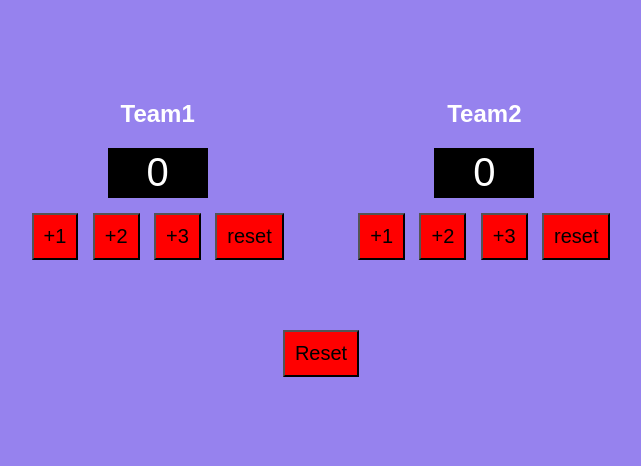
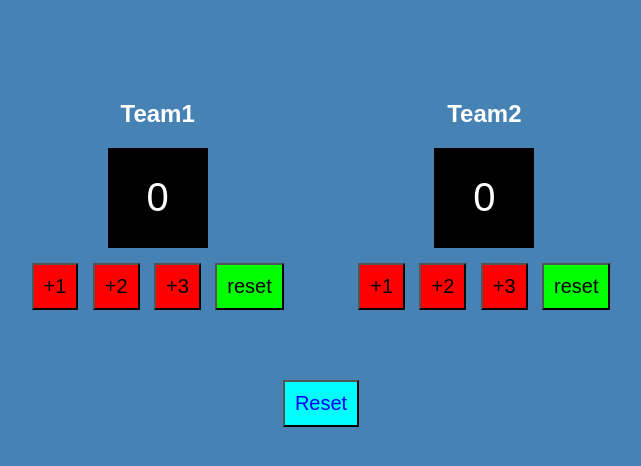
Before and after one commit to Navanith21/Javascript-example, a plain HTML site: page index.html in a window 1280 px wide. Shown: the whole page, without its empty margins (319-960 px from the left). Drawn offline with Linux system fonts and the light colour scheme.

Commit message:
adding reset botton

```diff
--- a/index.css
+++ b/index.css
@@ -1,5 +1,5 @@
 body {
-  background-color: rgb(150, 130, 238);
+  background-color:steelblue;
   text-align: center;
   font-family: Arial, sans-serif;
   color: white;
@@ -16,7 +16,7 @@ body {
   color: white;
   font-size: 40px;
   width: 100px;
-  height: 50px;
+  height: 100px;
   margin: 10px auto;
   display: flex;
   align-items: center;
@@ -36,3 +36,12 @@ button {
 .reset-area {
   margin-top: 30px;
 }
+.G-button {
+  background-color: lime;
+  color: black;
+}
+.btn-color {
+  background-color: aqua;
+  color: blue;
+
+}
--- a/index.html
+++ b/index.html
@@ -13,7 +13,7 @@
     <button onclick="add('home', 1)">+1</button>
     <button onclick="add('home', 2)">+2</button>
     <button onclick="add('home', 3)">+3</button>
-    <button onclick="reset1()" >reset</button>
+    <button onclick="reset1()" class="G-button">reset</button>
   </div>
 
   <div class="team">
@@ -22,11 +22,11 @@
     <button onclick="add('guest', 1)">+1</button>
     <button onclick="add('guest', 2)">+2</button>
     <button onclick="add('guest', 3)">+3</button>
-    <button onclick="reset2()" >reset</button>
+    <button onclick="reset2()" class="G-button">reset</button>
   </div>
 
   <div class="reset-area">
-    <button onclick="resetfull()">Reset</button>
+    <button onclick="resetfull()" class ="btn-color">Reset</button>
   </div>
 
   <script src="index.js"></script>
```
